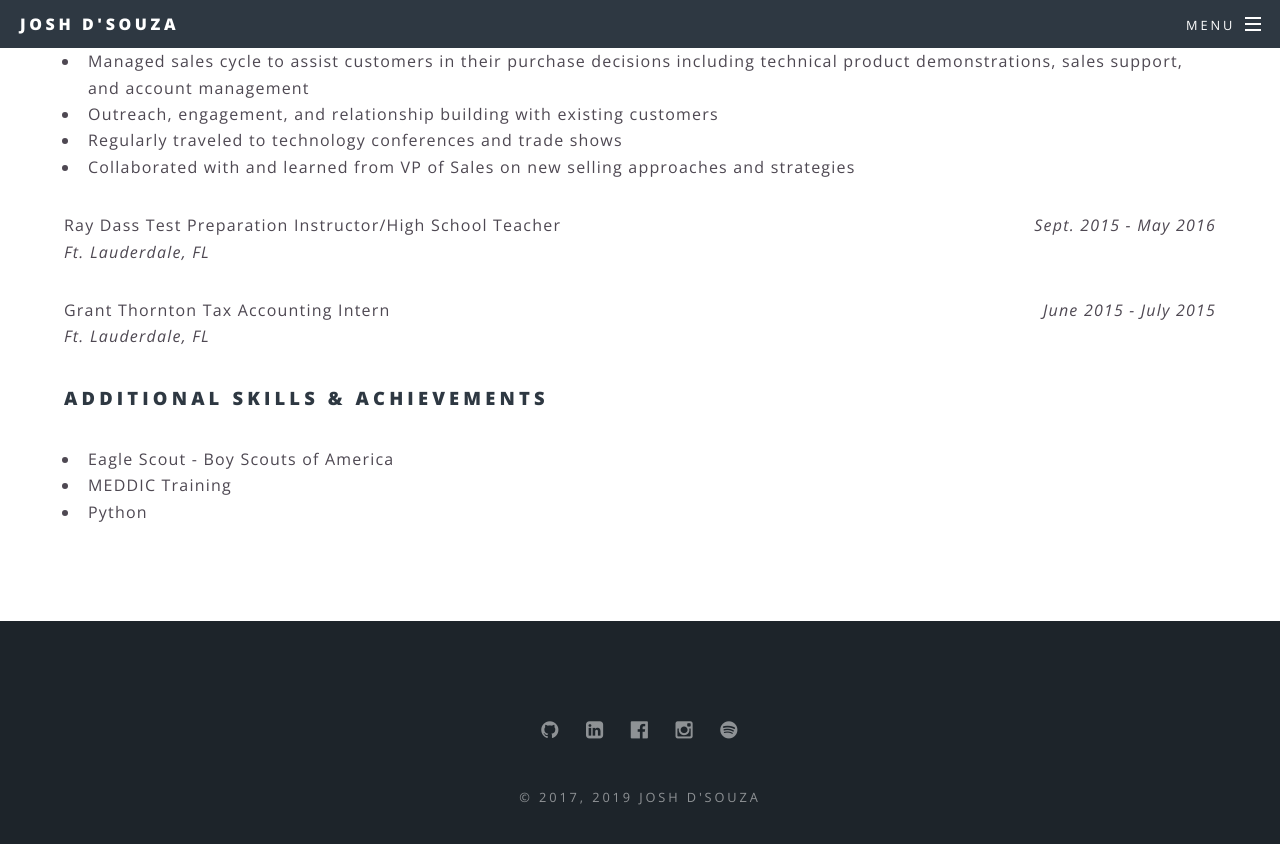
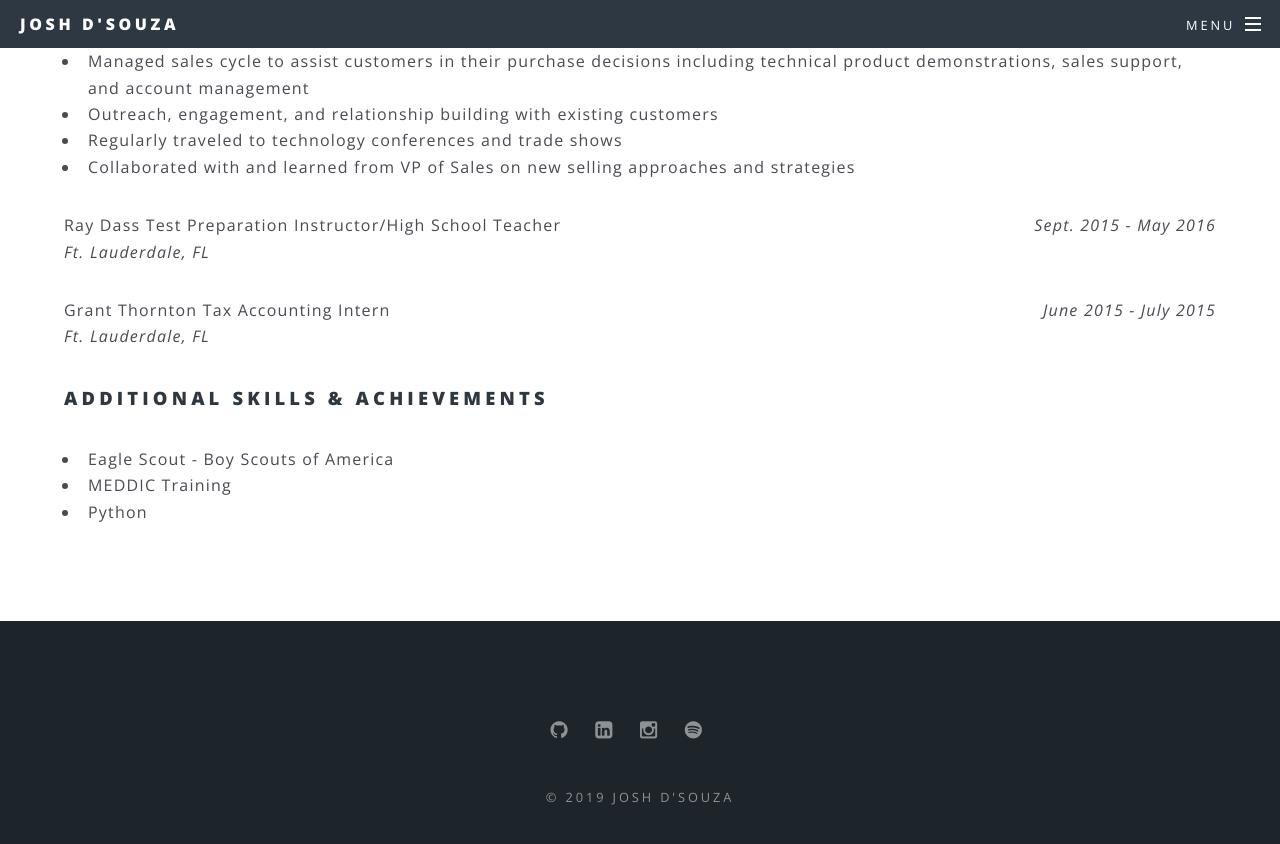
Before and after one commit to jdsuz/jdsuz.github.io, a Jekyll site: the page built from resume.html, in a window 1280 px wide and 900 px high, scrolled down 1093 px. Shown: the top 844 px of the window. Built offline with Jekyll 4.4.1, drawn with Linux system fonts in a browser that asks for light colours; some of the changed lines change nothing that is shown.

Commit message:
updating social media icons

```diff
--- a/_config.yml
+++ b/_config.yml
@@ -5,7 +5,7 @@
 title: Josh D'Souza
 description:
 owner: Josh D'Souza # or company name
-first_published: 2017 # if migrating another site, the year of your first publish
+#first_published: 2017 # if migrating another site, the year of your first publish
 email: jdsouza0325@gmail.com
 baseurl: "" # the subpath of your site, e.g. /blog
 url: "http://yourdomain.com" # the base hostname & protocol for your site
@@ -13,7 +13,7 @@
   #twitter: https://twitter.com/<username>
   github: https://github.com/jdsuz
   linkedin-square: https://www.linkedin.com/in/josh-d-souza-915b2543/
-  facebook-official: https://www.facebook.com/josh.dsouza.56
+  #facebook-official: https://www.facebook.com/josh.dsouza.56
   #google-plus-square: https://plus.google.com/u/0/+<username>
   #email: /contact/
   #flickr:
@@ -49,6 +49,7 @@
   #forumbee:
   #tripadvisor:
   #amazon:
+  strava: https://www.strava.com/athletes/23546749
 
 # Build settings
 markdown: kramdown
```
